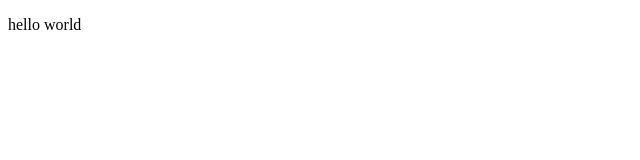
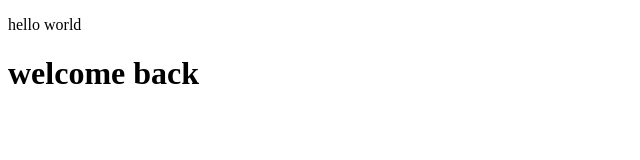
Before and after one commit to ulugbek989898/PlayingGithub, a plain HTML site: page index.html in a window 1280 px wide. Shown: the whole page, without its empty margins (0-640 px from the left). Drawn offline with Linux system fonts and the light colour scheme.

Commit message:
add myfile3.txt

```diff
--- a/index.html
+++ b/index.html
@@ -6,5 +6,6 @@
 </head>
 <body>
 <p>hello world</p>
+<h1>welcome back</h1>
 </body>
 </html>
```
Also changed, not shown: myfile3.txt (added).
